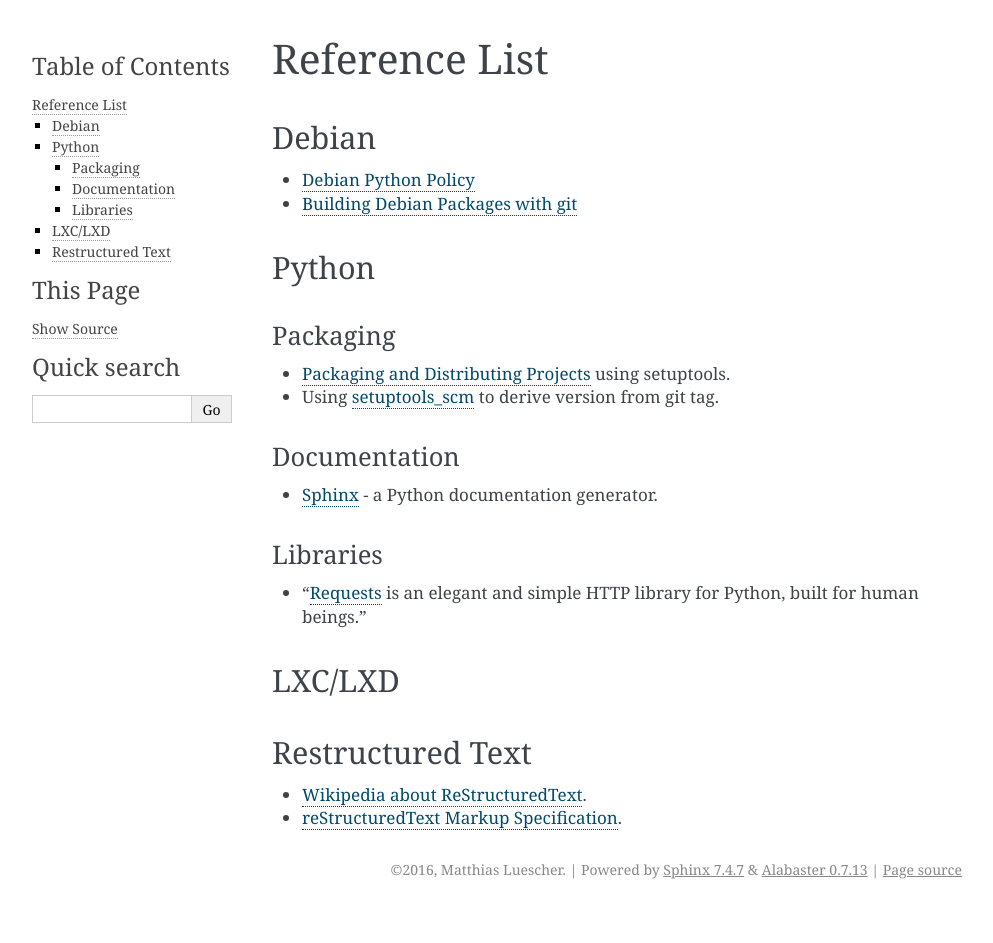
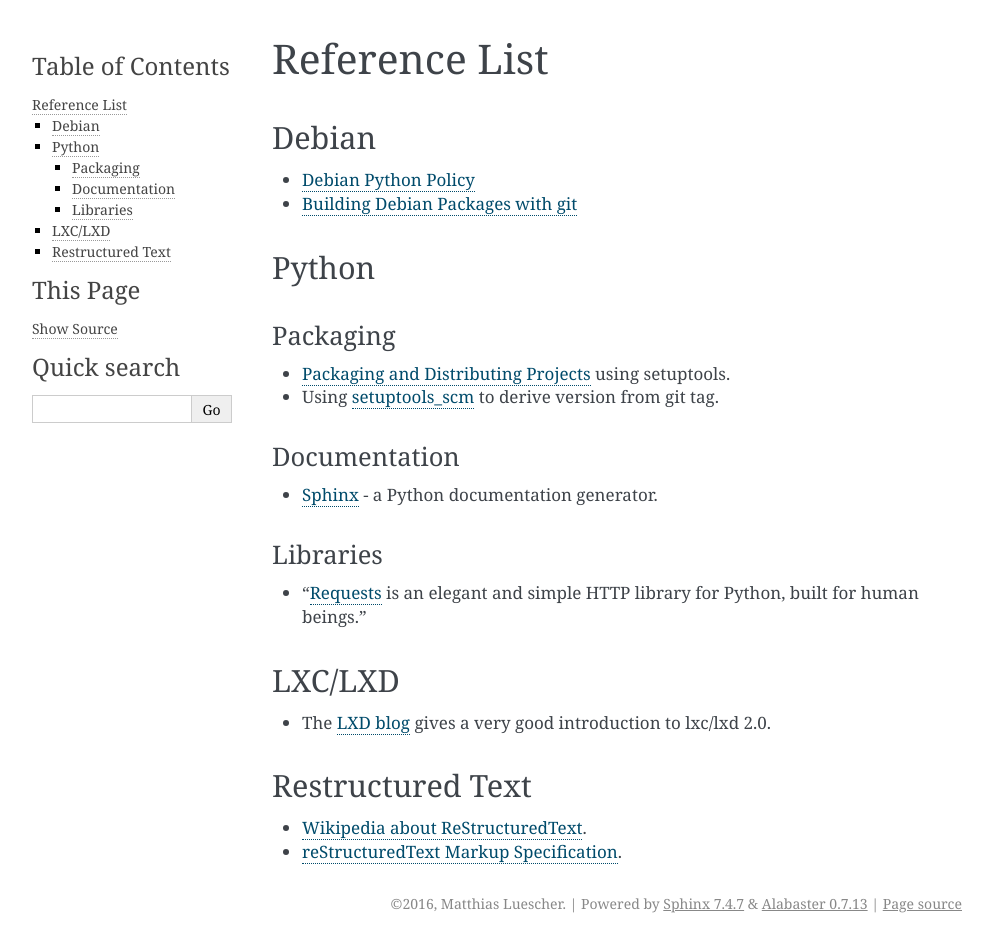
Before and after one commit to lueschem/edi, a Sphinx documentation site: the page built from docs/reference_list.rst, in a window 1280 px wide. Shown: the whole page, without its empty margins (148-1141 px from the left). Built offline with Sphinx 7.4.7, drawn with Linux system fonts in a browser that asks for light colours; the version number could not be read and is left out; before the commit the page ends 909 px from its top, so only the background shows below that.

```diff
--- a/docs/reference_list.rst
+++ b/docs/reference_list.rst
@@ -40,7 +40,9 @@
 LXC/LXD
 +++++++
 
+- The `LXD blog`_ gives a very good introduction to lxc/lxd 2.0.
 
+.. _LXD blog: https://www.stgraber.org/2016/03/11/lxd-2-0-blog-post-series-012/
 
 Restructured Text
 +++++++++++++++++
```
Also changed, not shown: 1 other file.
